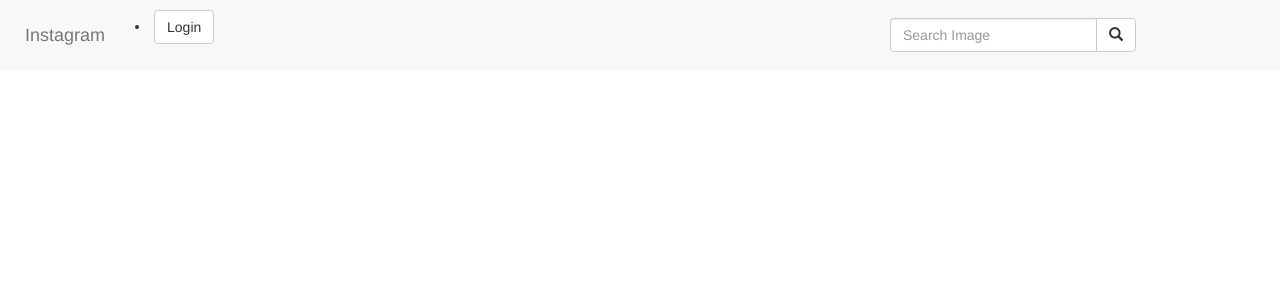
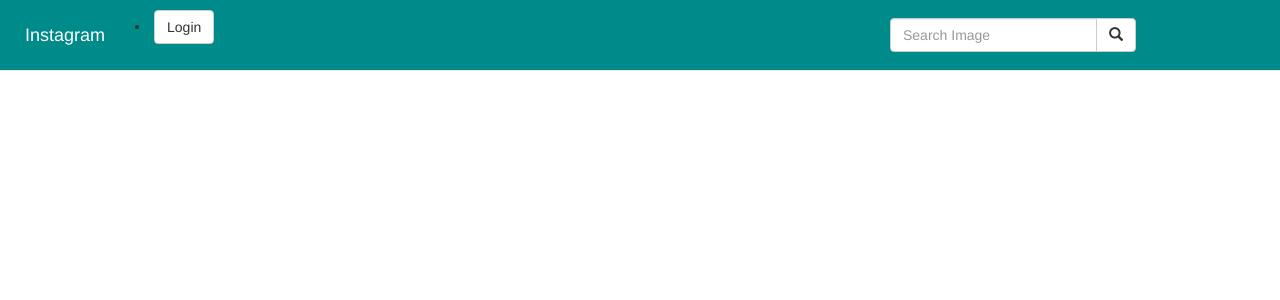
Before and after one commit to umutonij/Instagram, a Django app: page /search/ in a window 1280 px wide. Shown: the top 300 px of the page. Run offline with Django 3.2, Linux system fonts and the light colour scheme; some libraries are stand-ins or nearby versions.

```diff
--- a/photos/templates/navbar.html
+++ b/photos/templates/navbar.html
@@ -6,10 +6,10 @@
   <meta name="viewport" content="width=device-width, initial-scale=1">
 </head>
 <body>
-  <nav class="navbar navbar-default navbar-fixed-top" style="background-color:; border:#EEEEEE; padding:10px;" >
+  <nav class="navbar navbar-default navbar-fixed-top" style="background-color:darkcyan; padding:10px;" >
     <div class="container-fluid">
-      <div class="navbar-header" style="color:blue;">
-        <a class="navbar-brand" href="{% url 'photosToday' %}">Instagram</a>
+      <div class="navbar-header" >
+        <a class="navbar-brand" href="{% url 'photosToday' %}" style="color:white;">Instagram</a>
       </div>
 
       <!-- Adding a search form  -->
```
